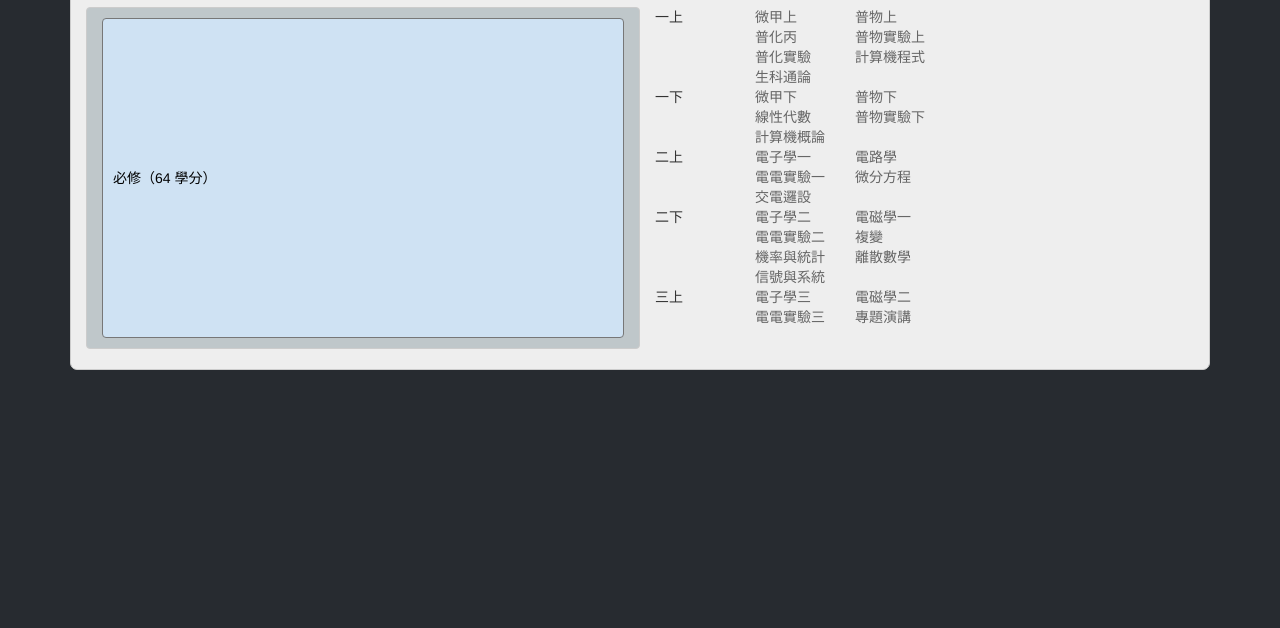
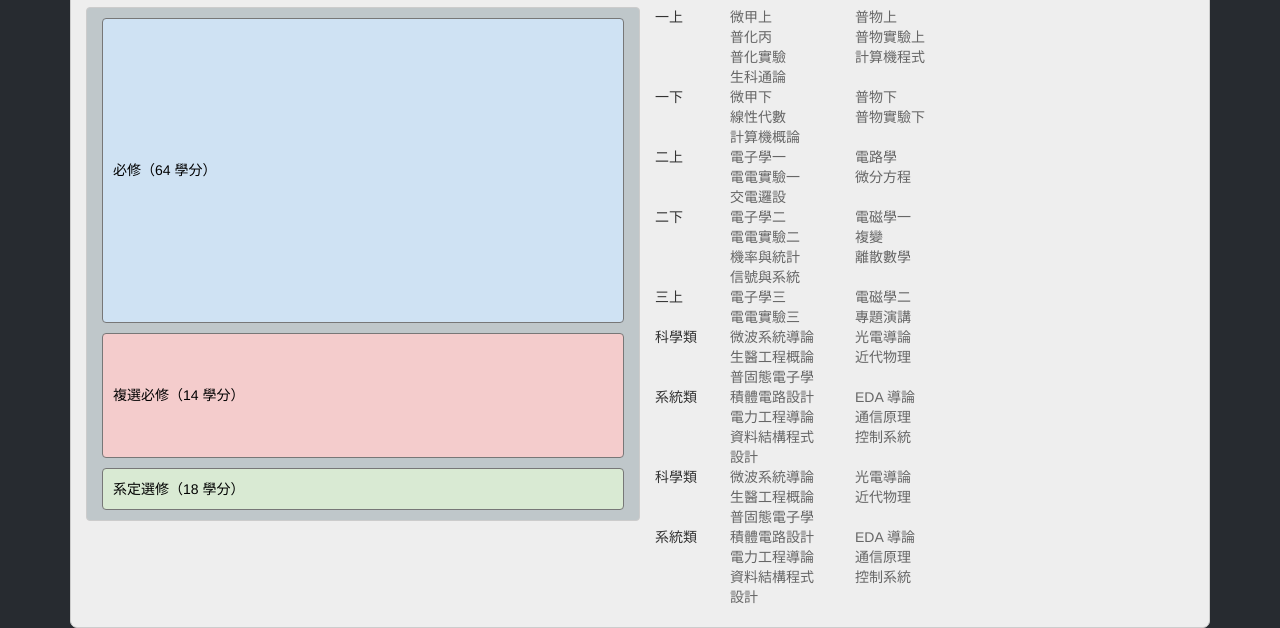
Before and after one commit to dodo0822/ntueesa-frontend, a website: page app/index.html in a window 1280 px wide. Shown: the part 197-825 px from the top of the page. Before the commit the page ends 800 px from the top, so only its background shows below. Drawn offline with Linux system fonts and the light colour scheme; files whose address does not match are found by name.

Commit message:
add course info on front page

```diff
--- a/app/index.html
+++ b/app/index.html
@@ -38,33 +38,61 @@
 					<h2>懶人連結</h2>
 					<div>
 						<div class="col-xs-6 well-light">
-							<div class="well-left-1 vertical-align">必修（64 學分）</div>
+							<div class="vertical-align" id="well-left-1">必修（64 學分）</div>
+							<div class="vertical-align" id="well-left-2">複選必修（14 學分）</div>
+							<div class="vertical-align" id="well-left-3">系定選修（18 學分）</div>
 						</div>
-						<div class="col-xs-6 col-small well-right-1">
+						<div class="col-xs-6 col-small">
+							<div id="well-right-1">
 								<div class="row">
-								<div class="col-xs-4">一上</div>
-								<div class="col-xs-4"><a href="#">微甲上</a><br><a href="#">普化丙</a><br><a href="#">普化實驗</a><br><a href="#">生科通論</a></div>
+									<div class="col-xs-3">一上</div>
+									<div class="col-xs-5"><a href="#">微甲上</a><br><a href="#">普化丙</a><br><a href="#">普化實驗</a><br><a href="#">生科通論</a></div>
 									<div class="col-xs-4"><a href="#">普物上</a><br><a href="#">普物實驗上</a><br><a href="#">計算機程式</a></div>
 								</div>
 								<div class="row">
-								<div class="col-xs-4">一下</div>
-								<div class="col-xs-4"><a href="#">微甲下</a><br><a href="#">線性代數</a><br><a href="#">計算機概論</a></div>
+									<div class="col-xs-3">一下</div>
+									<div class="col-xs-5"><a href="#">微甲下</a><br><a href="#">線性代數</a><br><a href="#">計算機概論</a></div>
 									<div class="col-xs-4"><a href="#">普物下</a><br><a href="#">普物實驗下</a></div>
 								</div>
 								<div class="row">
-								<div class="col-xs-4">二上</div>
-								<div class="col-xs-4"><a href="#">電子學一</a><br><a href="#">電電實驗一</a><br><a href="#">交電邏設</a></div>
+									<div class="col-xs-3">二上</div>
+									<div class="col-xs-5"><a href="#">電子學一</a><br><a href="#">電電實驗一</a><br><a href="#">交電邏設</a></div>
 									<div class="col-xs-4"><a href="#">電路學</a><br><a href="#">微分方程</a></div>
 								</div>
 								<div class="row">
-								<div class="col-xs-4">二下</div>
-								<div class="col-xs-4"><a href="#">電子學二</a><br><a href="#">電電實驗二</a><br><a href="#">機率與統計</a><br><a href="#">信號與系統</a></div>
+									<div class="col-xs-3">二下</div>
+									<div class="col-xs-5"><a href="#">電子學二</a><br><a href="#">電電實驗二</a><br><a href="#">機率與統計</a><br><a href="#">信號與系統</a></div>
 									<div class="col-xs-4"><a href="#">電磁學一</a><br><a href="#">複變</a><br><a href="#">離散數學</a></div>
 								</div>
 								<div class="row">
-								<div class="col-xs-4">三上</div>
-								<div class="col-xs-4"><a href="#">電子學三</a><br><a href="#">電電實驗三</a></div>
+									<div class="col-xs-3">三上</div>
+									<div class="col-xs-5"><a href="#">電子學三</a><br><a href="#">電電實驗三</a></div>
 									<div class="col-xs-4"><a href="#">電磁學二</a><br><a href="#">專題演講</a></div>
+								</div>
+							</div>
+							<div id="well-right-2">
+								<div class="row">
+									<div class="col-xs-3">科學類</div>
+									<div class="col-xs-5"><a href="#">微波系統導論</a><br><a href="#">生醫工程概論</a><br><a href="#">普固態電子學</a></div>
+									<div class="col-xs-4"><a href="#">光電導論</a><br><a href="#">近代物理</a></div>
+								</div>
+								<div class="row">
+									<div class="col-xs-3">系統類</div>
+									<div class="col-xs-5"><a href="#">積體電路設計</a><br><a href="#">電力工程導論</a><br><a href="#">資料結構程式設計</a></div>
+									<div class="col-xs-4"><a href="#">EDA 導論</a><br><a href="#">通信原理</a><br><a href="#">控制系統</a></div>
+								</div>
+							</div>
+							<div id="well-right-3">
+								<div class="row">
+									<div class="col-xs-3">科學類</div>
+									<div class="col-xs-5"><a href="#">微波系統導論</a><br><a href="#">生醫工程概論</a><br><a href="#">普固態電子學</a></div>
+									<div class="col-xs-4"><a href="#">光電導論</a><br><a href="#">近代物理</a></div>
+								</div>
+								<div class="row">
+									<div class="col-xs-3">系統類</div>
+									<div class="col-xs-5"><a href="#">積體電路設計</a><br><a href="#">電力工程導論</a><br><a href="#">資料結構程式設計</a></div>
+									<div class="col-xs-4"><a href="#">EDA 導論</a><br><a href="#">通信原理</a><br><a href="#">控制系統</a></div>
+								</div>
 							</div>
 						</div>
 					</div>
--- a/app/index.js
+++ b/app/index.js
@@ -5,5 +5,6 @@ require('./styles/bootswatch.less');
 var $ = require('jquery');
 
 $(function() {
-	$('.well-left-1').css('height', $('.well-right-1').css('height'));
+	$('#well-left-1').css('height', $('#well-right-1').height() - 15);
+	$('#well-left-2').css('height', $('#well-right-2').height() - 15);
 });
--- a/app/styles/ntueesa.scss
+++ b/app/styles/ntueesa.scss
@@ -26,11 +26,27 @@ body {
 	color: #000;
 }
 
-.well-left-1 {
+#well-left-1 {
 	padding: 10px;
 	background: #CFE2F3;
 	border: 1px #777 solid;
 	border-radius: 4px;
+}
+
+#well-left-2 {
+	padding: 10px;
+	background: #F4CCCC;
+	border: 1px #777 solid;
+	border-radius: 4px;
+	margin-top: 10px;
+}
+
+#well-left-3 {
+	padding: 10px;
+	background: #D9EAD3;
+	border: 1px #777 solid;
+	border-radius: 4px;
+	margin-top: 10px;
 }
 
 .vertical-align {
```
Also changed, not shown: build/bundle.js, build/index.html. Lines whose indentation alone changed are shown as unchanged.
